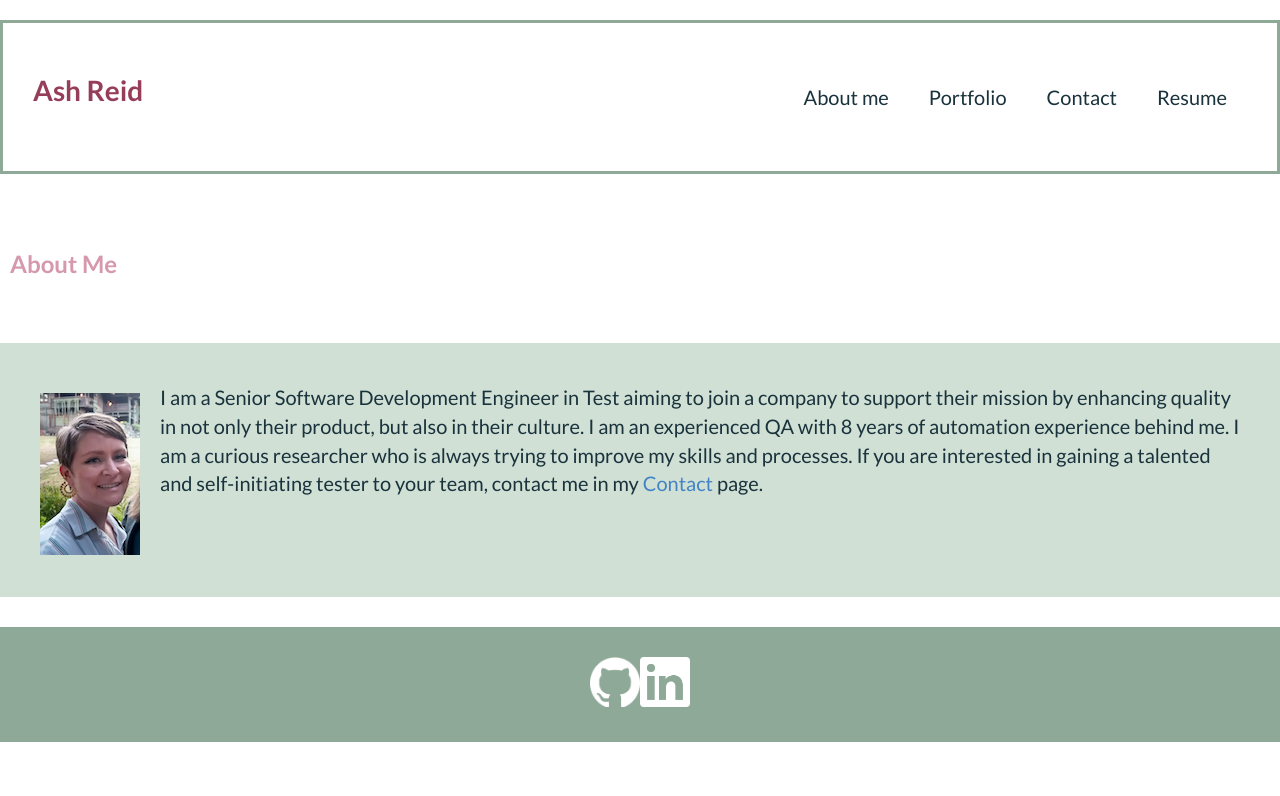
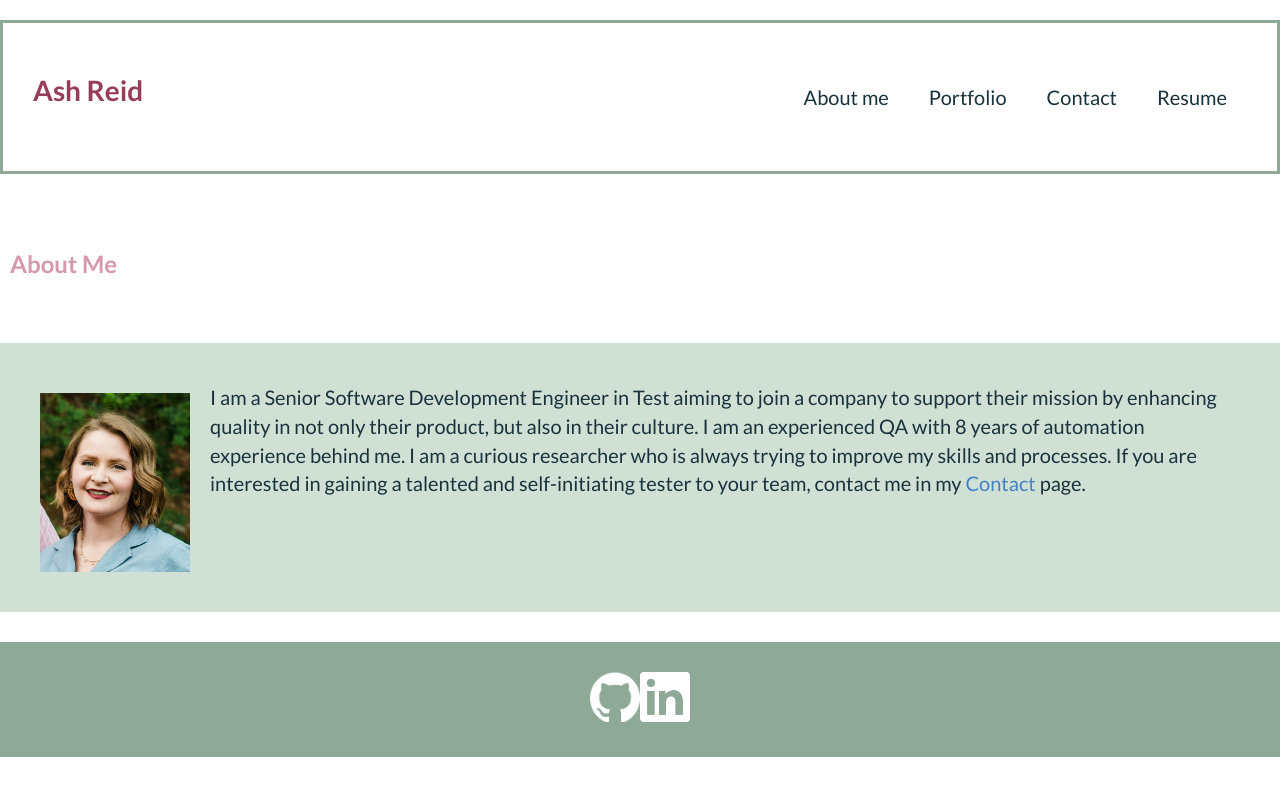
Before and after one commit to ashtreid/le-portfolio, a React (Create React App) app: page / in a window 1280 px wide. Shown: the top 796 px of the page. Built offline with nearby package versions, Linux system fonts and the light colour scheme.

Commit message:
self photo changes

```diff
--- a/src/App.css
+++ b/src/App.css
@@ -82,9 +82,15 @@ h3 {
 }
 
 .self-image {
-  float: left;
   margin-right: 1em;
   margin-top: 10px;
+  flex-shrink: 0;
+}
+
+.self-image img {
+  width: 150px;
+  height: auto;
+  display: block;
 }
 
 .contact-items {
--- a/src/components/About.js
+++ b/src/components/About.js
@@ -1,5 +1,6 @@
 import React from "react";
-import selfImg from "./assets/images/self-photo.png";
+// import selfImg from "./assets/images/self-photo.png";
+import selfImg from "./assets/images/186crop.png";
 
 // Constructs the "About Me" page
 export default function AboutMe({ page, pageContentHandler }) {
```
Also changed, not shown: src/components/assets/images/186crop.png (added), src/components/assets/images/self-photo2.png (renamed from src/components/assets/images/self-photo.png).
